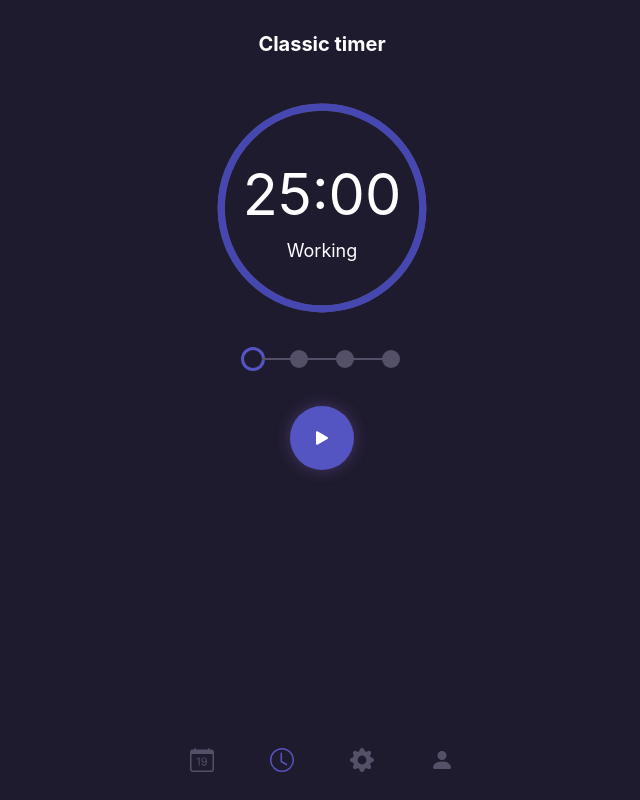
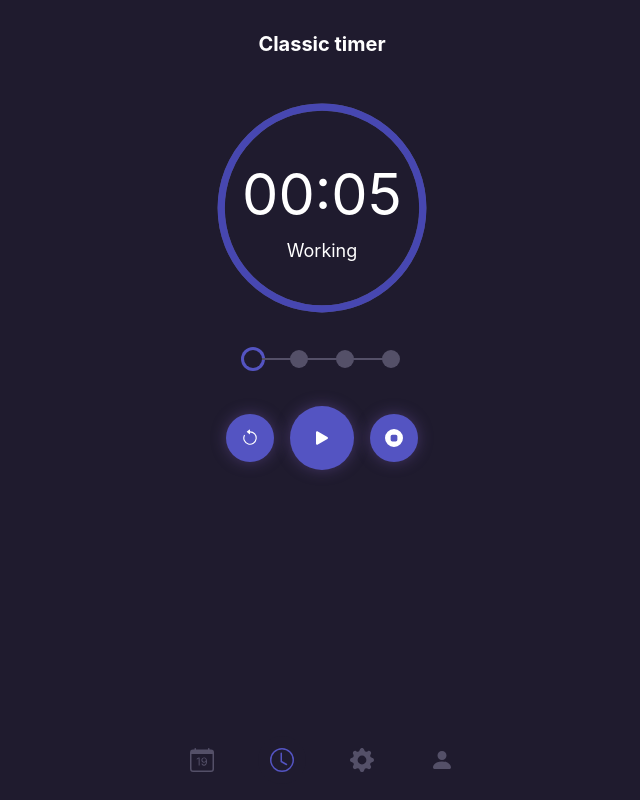
Before and after one commit to nborzunov/finity, a React (Vite) app: page /pomodoro in a window 1280 px wide. Shown: the whole page, without its empty margins (318-958 px from the left). Built offline with nearby package versions, Linux system fonts and the light colour scheme.

Commit message:
Step back & reset timer

```diff
--- a/src/pomodoro/components/Pomodoro.tsx
+++ b/src/pomodoro/components/Pomodoro.tsx
@@ -1,14 +1,15 @@
-import { Box, CircularProgress, CircularProgressLabel, Heading, Icon, IconButton, Text } from '@chakra-ui/react'
+import { Box, CircularProgress, CircularProgressLabel, Heading, Text } from '@chakra-ui/react'
 import Stepper from 'pomodoro/components/partial/Stepper'
 import useTimer from 'pomodoro/hooks/useTimer'
 import { useRecoilValue } from 'recoil'
 import { Icons } from 'shared/constants/icons'
-import { boxShadowMedium, mainButtonStyles } from 'shared/constants/styles'
 import useTitle from 'shared/hooks/useTitle'
 import { timerSchemaState } from 'store/atoms'
 
+import RoundButton from './partial/RoundButtom'
+
 function Pomodoro() {
-    const { isPaused, schema, order, getPercentage, getFormattedTime, getSessionStatus, toggle } = useTimer()
+    const { isPaused, schema, order, getPercentage, getFormattedTime, getSessionStatus, toggle, stepBack, resetTimer } = useTimer()
     const selectedSchema = useRecoilValue(timerSchemaState)
 
     useTitle(isPaused ? 'Pomodoro timer' : `${getFormattedTime()} - ${getSessionStatus()}`)
@@ -31,21 +32,14 @@ function Pomodoro() {
             </Box>
 
             {/* TODO: buttons: reset timer and go back to prev */}
-            <IconButton
-                icon={<Icon as={!isPaused ? Icons.Pause : Icons.Play} />}
-                aria-label="pause"
-                backgroundColor="brand.500"
-                size="lg"
-                boxShadow={boxShadowMedium}
-                rounded="full"
-                m="4"
-                color="white"
-                fontSize="2xl"
-                w="16"
-                h="16"
-                {...mainButtonStyles}
-                onClick={toggle}
-            />
+
+            <Box display="flex" alignItems="center" justifyContent="center" m="4">
+                <RoundButton icon={Icons.Previous} title="Previous session" onClick={stepBack} />
+
+                <RoundButton icon={!isPaused ? Icons.Pause : Icons.Play} title={!isPaused ? 'Pause' : 'Play'} onClick={toggle} mainButton />
+
+                <RoundButton icon={Icons.Stop} title="Reset timer" onClick={resetTimer} />
+            </Box>
         </>
     )
 }
--- /dev/null
+++ b/src/pomodoro/components/partial/RoundButtom.tsx
@@ -0,0 +1,31 @@
+import { Icon, IconButton, Tooltip } from '@chakra-ui/react'
+import { IconType } from 'react-icons'
+import { boxShadowMedium, mainButtonStyles } from 'shared/constants/styles'
+
+function RoundButton({ mainButton, icon, title, onClick }: { mainButton: boolean; icon: IconType; title: string; onClick: () => void }) {
+    return (
+        <Tooltip label={title}>
+            <IconButton
+                icon={<Icon as={icon} />}
+                aria-label={title}
+                backgroundColor="brand.500"
+                size="lg"
+                mx="2"
+                rounded="full"
+                color="white"
+                fontSize={!mainButton ? 'lg' : '2xl'}
+                w={!mainButton ? '12' : '16'}
+                h={!mainButton ? '12' : '16'}
+                boxShadow={boxShadowMedium}
+                {...mainButtonStyles}
+                onClick={onClick}
+            />
+        </Tooltip>
+    )
+}
+
+RoundButton.defaultProps = {
+    mainButton: false,
+}
+
+export default RoundButton
--- a/src/pomodoro/hooks/useTimer.ts
+++ b/src/pomodoro/hooks/useTimer.ts
@@ -42,13 +42,13 @@ function useTimer() {
 
     useEffect(() => {
         if (remainingSeconds === -1) {
-            updateRemainingSecinds()
+            updateRemainingSeconds()
         }
 
         getTimer()
 
         if (timerSchemaChanged) {
-            reset()
+            resetTimer()
             setTimerSchemaChanged(false)
         }
         return () => {
@@ -56,7 +56,7 @@ function useTimer() {
         }
     }, [isPaused, timerSchemaChanged])
 
-    async function updateRemainingSecinds() {
+    async function updateRemainingSeconds() {
         const currentSession = await getCurrentHookValue<SessionType>(setCurrentSession)
         const duration = getSessionDuration(currentSession)
         setRemainingSeconds(duration)
@@ -123,9 +123,11 @@ function useTimer() {
     }
 
     function resetTimer() {
+        setIsPaused(true)
         resetCurrentSession()
         resetOrder()
         resetRemainingSeconds()
+        updateRemainingSeconds()
     }
 
     async function getNextSession(currentSession: string): Promise<[SessionType, boolean]> {
@@ -149,11 +151,11 @@ function useTimer() {
     function getSessionDuration(sessionType: SessionType): number {
         switch (sessionType) {
             case SessionType.Pomodoro:
-                return schema.pomodoroDuration * 60
+                return 5 || schema.pomodoroDuration * 60
             case SessionType.ShortBreak:
-                return schema.shortBreakDuration * 60
+                return 5 || schema.shortBreakDuration * 60
             case SessionType.LongBreak:
-                return schema.longBreakDuration * 60
+                return 5 || schema.longBreakDuration * 60
         }
     }
     function getFormattedTime(): string {
@@ -186,9 +188,23 @@ function useTimer() {
         audio.play()
     }
 
-    function reset() {
-        resetTimer()
+    async function stepBack() {
+        const order = await getCurrentHookValue<SessionOrderType>(setOrder)
+
+        if (order.pomodoro === 0) {
+            return
+        }
+
+        setOrder((val) => ({
+            ...val,
+            pomodoro: val.pomodoro - 1,
+            shortBreak: val.pomodoro - 1,
+        }))
+
+        setCurrentSession(SessionType.Pomodoro)
+        setRemainingSeconds(getSessionDuration(SessionType.Pomodoro))
     }
+
     return {
         isPaused,
         currentSession,
@@ -199,6 +215,8 @@ function useTimer() {
         toggle,
         getFormattedTime,
         getSessionStatus,
+        stepBack,
+        resetTimer,
     }
 }
 
--- a/src/settings/components/TimerSettings.tsx
+++ b/src/settings/components/TimerSettings.tsx
@@ -28,16 +28,18 @@ function TimerSettings() {
 
             <Stack spacing="3">
                 {schemas.map((schema, index) => (
-                    <Button
+                    <Box
                         key={index}
                         color="white"
-                        bgColor={selectedSchema.id !== schema.id ? 'brand.500' : 'brand.400'}
                         p="3"
                         borderRadius="full"
                         h="64px"
                         alignItems="center"
                         justifyContent="space-between"
                         display="flex"
+                        cursor="pointer"
+                        transition="0.15s"
+                        bgColor={selectedSchema.id !== schema.id ? 'brand.500' : 'brand.400'}
                         _hover={{
                             bgColor: selectedSchema.id !== schema.id ? 'brand.500' : 'brand.400',
                             opacity: 0.8,
@@ -51,7 +53,7 @@ function TimerSettings() {
                         <Box px="3" alignItems="center" justifyContent="space-between" display="flex" w="100%">
                             <SchemaCard schema={schema} />
                         </Box>
-                    </Button>
+                    </Box>
                 ))}
 
                 <Button
--- /dev/null
+++ b/src/settings/components/partial/GhostIcon.tsx
@@ -0,0 +1,29 @@
+import { Icon, IconButton } from '@chakra-ui/react'
+import { IconType } from 'react-icons'
+
+function GhostIcon({ icon, hoverBg, title, onClick }: { icon: IconType; hoverBg?: string; title: string; onClick: any }) {
+    return (
+        <IconButton
+            icon={<Icon as={icon} />}
+            aria-label={title}
+            variant="ghost"
+            fontSize="17px"
+            borderRadius="xl"
+            title={title}
+            _hover={{
+                background: hoverBg,
+                color: 'rgba(255, 255, 255, 0.8)',
+            }}
+            _focus={{
+                background: hoverBg,
+            }}
+            onClick={onClick}
+        />
+    )
+}
+
+GhostIcon.defaultProps = {
+    hoverBg: 'brand.500',
+}
+
+export default GhostIcon
--- a/src/settings/components/schema/SchemaCard.tsx
+++ b/src/settings/components/schema/SchemaCard.tsx
@@ -1,7 +1,7 @@
-import { Box, Icon, IconButton, useDisclosure } from '@chakra-ui/react'
+import { Box, useDisclosure } from '@chakra-ui/react'
 import { useState } from 'react'
-import { IconType } from 'react-icons'
 import { useSetRecoilState } from 'recoil'
+import GhostIcon from 'settings/components/partial/GhostIcon'
 import useSchemaDetailsDialog from 'settings/hooks/useSchemaDetailsDialog'
 import { SchemaItem } from 'settings/types'
 import { DialogMode } from 'shared/constants/constants'
@@ -10,31 +10,6 @@ import ConfirmationDialog from 'shared/dialogs/ConfirmationDialog'
 import { formatTime } from 'shared/helpers/formatTime'
 import { ConfirmationDialogData } from 'shared/types'
 import { schemasState } from 'store/atoms'
-
-function GhostIcon({ icon, hoverBg, title, onClick }: { icon: IconType; hoverBg?: string; title: string; onClick: any }) {
-    return (
-        <IconButton
-            icon={<Icon as={icon} />}
-            aria-label="edit"
-            variant="ghost"
-            fontSize="17px"
-            borderRadius="xl"
-            title={title}
-            _hover={{
-                background: hoverBg,
-                color: 'rgba(255, 255, 255, 0.8)',
-            }}
-            _focus={{
-                background: hoverBg,
-            }}
-            onClick={onClick}
-        />
-    )
-}
-
-GhostIcon.defaultProps = {
-    hoverBg: 'brand.500',
-}
 
 function SchemaCard({ schema }: { schema: SchemaItem }) {
     const setSchemas = useSetRecoilState(schemasState)
--- a/src/shared/constants/icons.ts
+++ b/src/shared/constants/icons.ts
@@ -1,4 +1,5 @@
 import {
+    BsArrowCounterclockwise,
     BsCalendarDate,
     BsChevronDown,
     BsChevronUp,
@@ -7,6 +8,7 @@ import {
     BsFillPencilFill,
     BsFillPersonFill,
     BsFillPlayFill,
+    BsFillStopCircleFill,
     BsFillTrash2Fill,
     BsFillVolumeUpFill,
     BsGearFill,
@@ -26,4 +28,6 @@ export const Icons = {
     Down: BsChevronDown,
     Up: BsChevronUp,
     Volume: BsFillVolumeUpFill,
+    Previous: BsArrowCounterclockwise,
+    Stop: BsFillStopCircleFill,
 }
```
